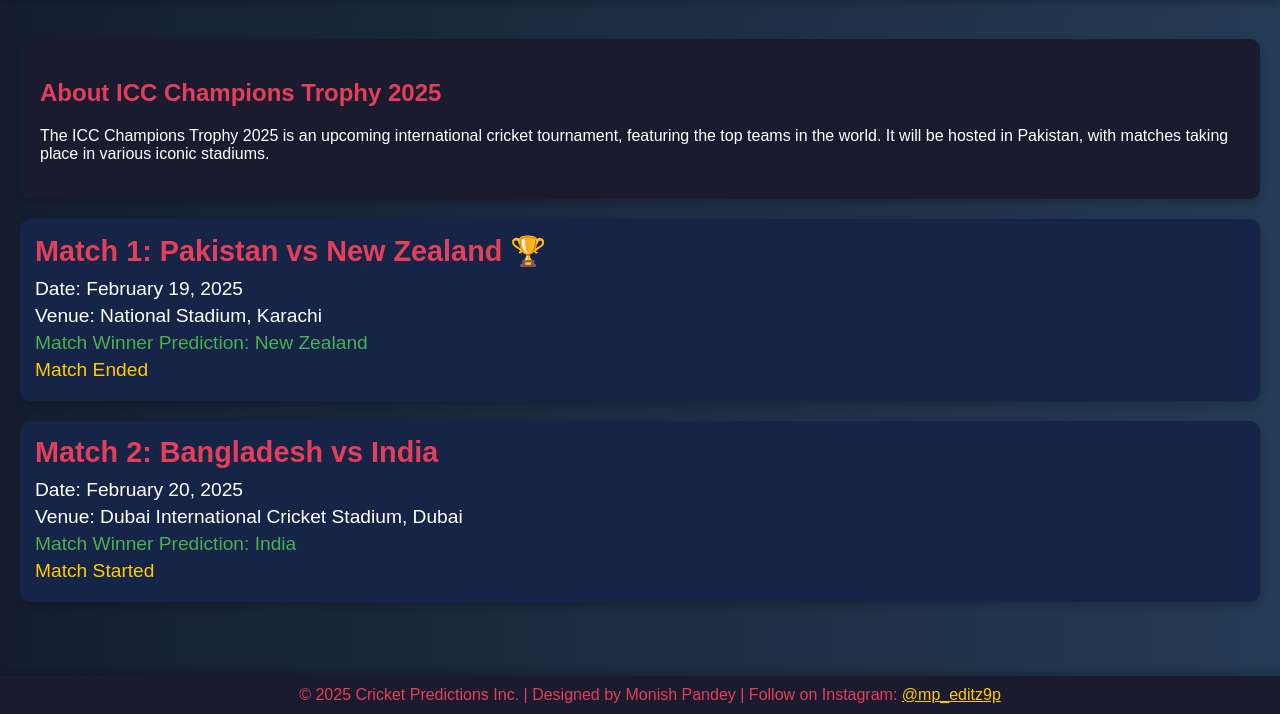
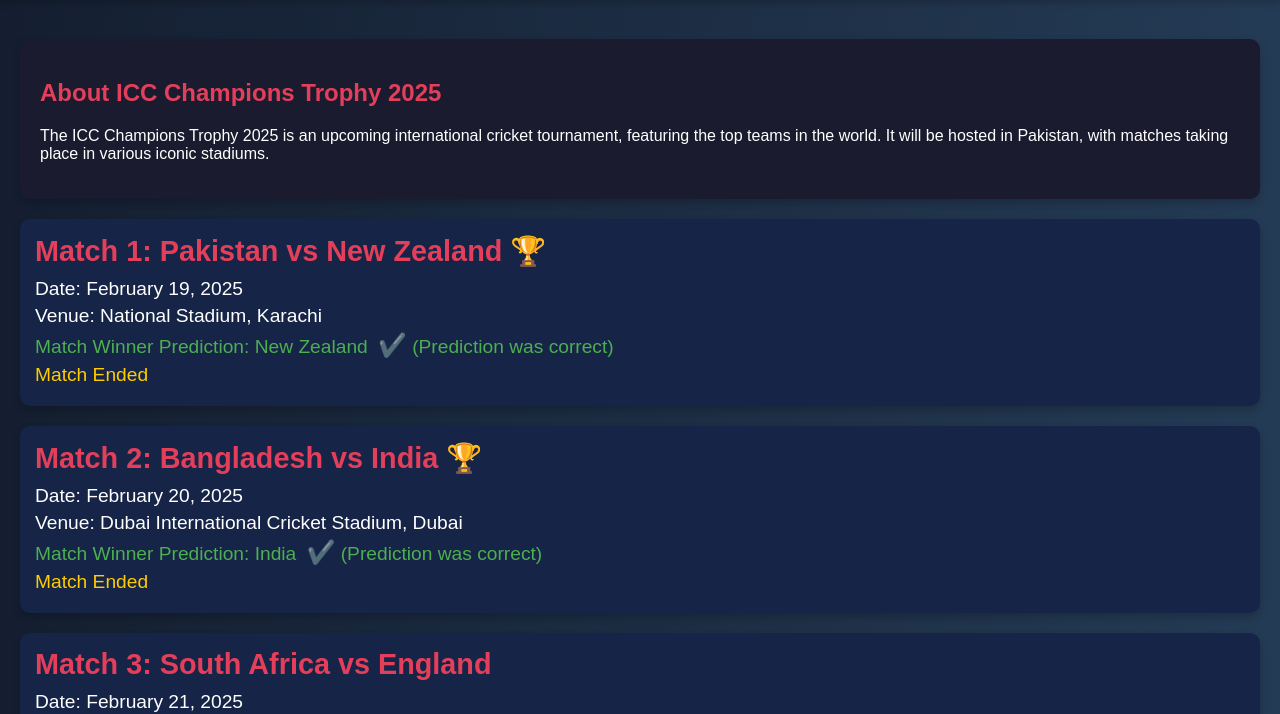
Before and after one commit to mpeditz9p/champions-trophy-2025-prediction, a plain HTML site: page index.html in a window 1280 px wide. Shown: the part 86-800 px from the top of the page. Drawn offline with Linux system fonts and the light colour scheme.

Commit message:
Update index.html

```diff
--- a/index.html
+++ b/index.html
@@ -70,7 +70,6 @@
             background-color: #1b1b2f;
             text-align: center;
             padding: 10px;
-            position: fixed;
             width: 100%;
             bottom: 0;
             box-shadow: 0 -4px 8px rgba(0, 0, 0, 0.2);
@@ -79,6 +78,25 @@
             margin: 0;
             font-size: 1em;
             color: #e43f5a;
+        }
+        .write-icon {
+            color: #ffcc00;
+            font-size: 1.2em;
+            margin-left: 5px;
+        }
+        @media (max-width: 768px) {
+            header h1 {
+                font-size: 2em;
+            }
+            .match-card h2 {
+                font-size: 1.5em;
+            }
+            .match-card p {
+                font-size: 1em;
+            }
+            footer p {
+                font-size: 0.9em;
+            }
         }
     </style>
 </head>
@@ -95,38 +113,26 @@
             <h2>Match 1: Pakistan vs New Zealand 🏆</h2>
             <p>Date: February 19, 2025</p>
             <p>Venue: National Stadium, Karachi</p>
-            <p class="match-winner">Match Winner Prediction: New Zealand</p>
+            <p class="match-winner">Match Winner Prediction: New Zealand <span class="write-icon">✔️</span> (Prediction was correct)</p>
             <p class="countdown" id="countdown1">Match Ended</p>
         </div>
         <div class="match-card">
-            <h2>Match 2: Bangladesh vs India</h2>
+            <h2>Match 2: Bangladesh vs India 🏆</h2>
             <p>Date: February 20, 2025</p>
             <p>Venue: Dubai International Cricket Stadium, Dubai</p>
-            <p class="match-winner">Match Winner Prediction: India</p>
-            <p class="countdown" id="countdown2"></p>
+            <p class="match-winner">Match Winner Prediction: India <span class="write-icon">✔️</span> (Prediction was correct)</p>
+            <p class="countdown" id="countdown2">Match Ended</p>
+        </div>
+        <div class="match-card">
+            <h2>Match 3: South Africa vs England </h2>
+            <p>Date: February 21, 2025</p>
+            <p>Venue: National Stadium, Karachi </p>
+            <p class="match-winner">Match Winner Prediction: South Africa </p>
+            <p class="countdown" id="countdown3">Match started</p>
         </div>
     </main>
     <footer>
         <p>&copy; 2025 Cricket Predictions Inc. | Designed by Monish Pandey | Follow on Instagram: <a href="https://instagram.com/mp_editz9p" target="_blank" style="color: #ffcc00;">@mp_editz9p</a></p>
     </footer>
-    <script>
-        function countdownTimer(id, matchDate) {
-            let countDownDate = new Date(matchDate).getTime();
-            let x = setInterval(function() {
-                let now = new Date().getTime();
-                let distance = countDownDate - now;
-                let days = Math.floor(distance / (1000 * 60 * 60 * 24));
-                let hours = Math.floor((distance % (1000 * 60 * 60 * 24)) / (1000 * 60 * 60));
-                let minutes = Math.floor((distance % (1000 * 60 * 60)) / (1000 * 60));
-                let seconds = Math.floor((distance % (1000 * 60)) / 1000);
-                document.getElementById(id).innerHTML = days + "d " + hours + "h " + minutes + "m " + seconds + "s ";
-                if (distance < 0) {
-                    clearInterval(x);
-                    document.getElementById(id).innerHTML = "Match Started";
-                }
-            }, 1000);
-        }
-        countdownTimer("countdown2", "Feb 20, 2025 15:00:00");
-    </script>
 </body>
 </html>
```
